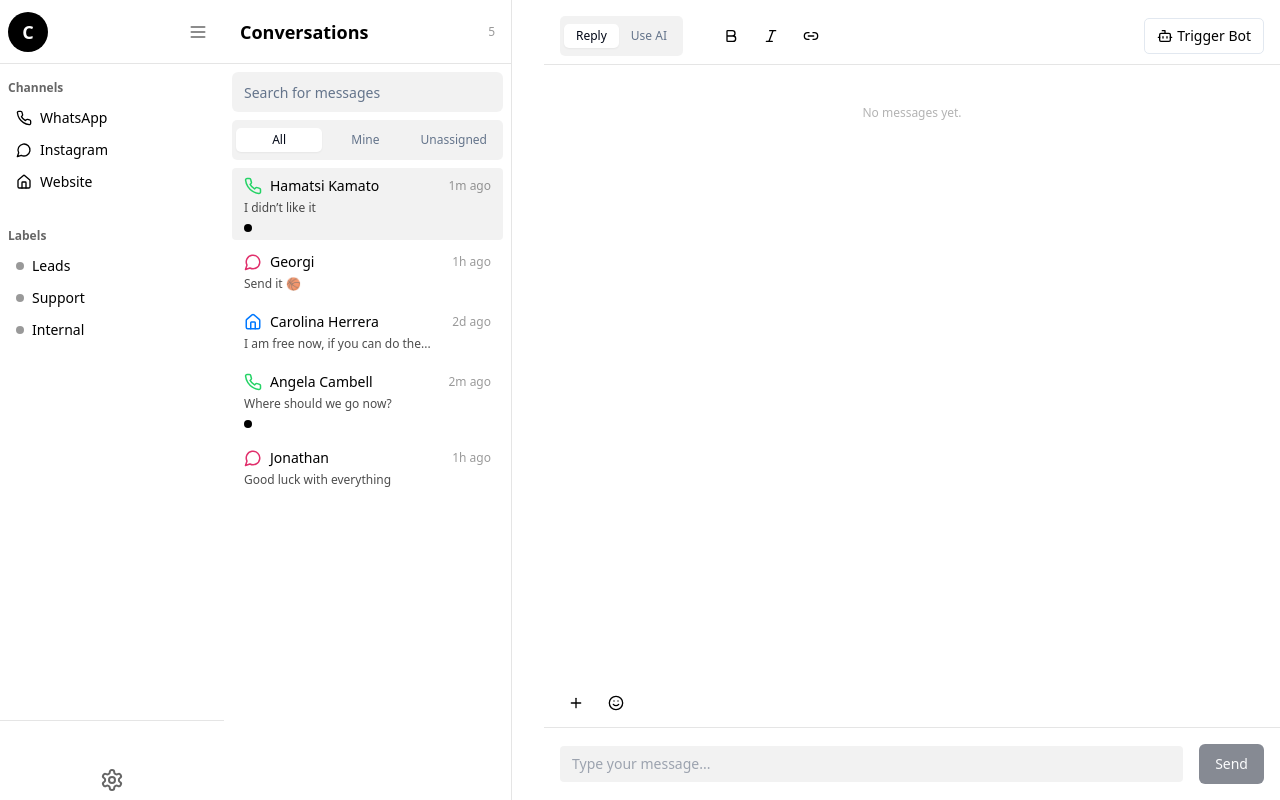
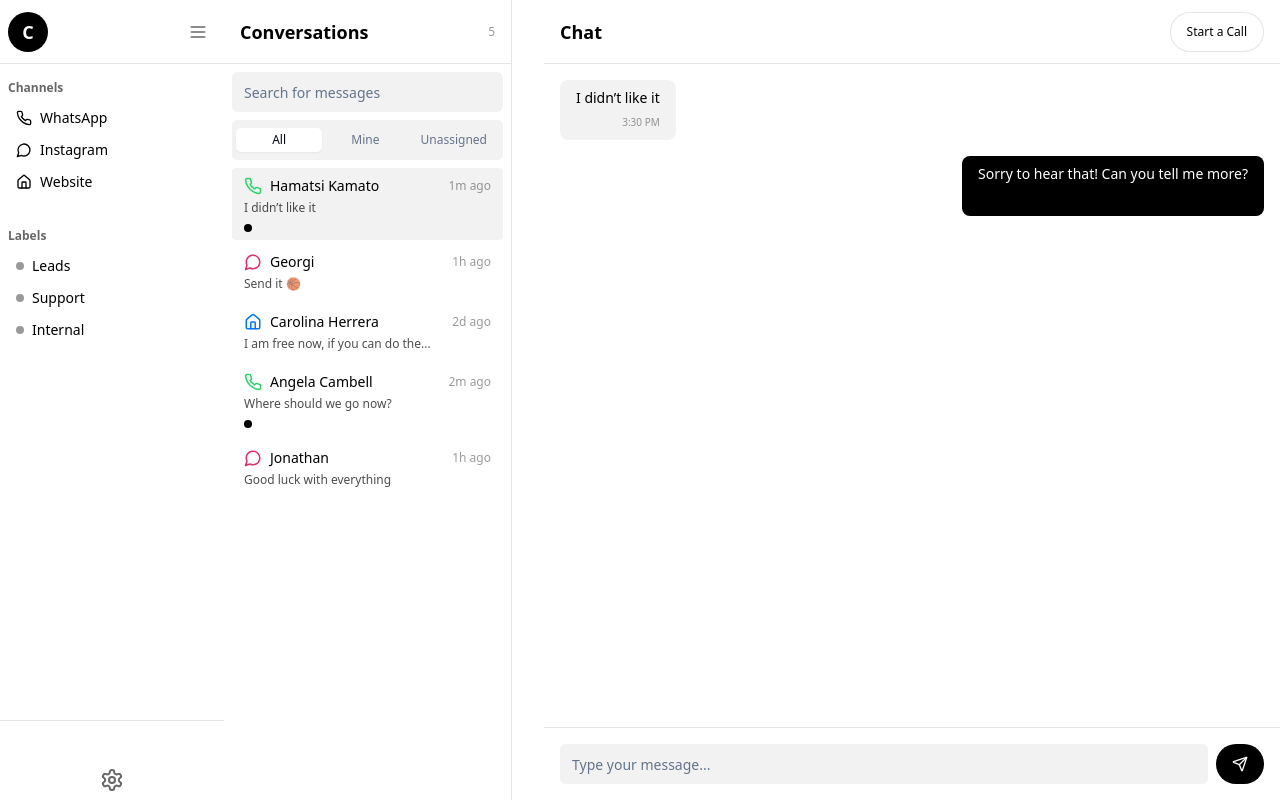
Before and after one commit to Digigit24/celiyo, a React (Vite) app: page / in a window 1280 px wide. Built offline with nearby package versions, Linux system fonts and the light colour scheme.

Commit message:
Reverted all changes back to version 859fa3bf12bb3816bbada1bc0b2128391c8089c7

```diff
--- a/src/components/ChatWindow.tsx
+++ b/src/components/ChatWindow.tsx
@@ -1,131 +1,100 @@
-import { useState, useRef } from "react";
-import { Tabs, TabsList, TabsTrigger } from "@/components/ui/tabs";
+import { useRef, useEffect } from "react";
+import { Send, ArrowLeft } from "lucide-react";
 import { Button } from "@/components/ui/button";
-import { DropdownMenu, DropdownMenuTrigger, DropdownMenuContent, DropdownMenuItem } from "@/components/ui/dropdown-menu";
-import { Bold, Italic, Link2, Smile, Plus, Bot } from "lucide-react";
+import { Input } from "@/components/ui/input";
+
+const messagesData: Record<string, Array<{ from: "me" | "them"; text: string; time: string }>> = {
+  "1": [
+    { from: "them", text: "I didn’t like it", time: "3:30 PM" },
+    { from: "me", text: "Sorry to hear that! Can you tell me more?", time: "3:31 PM" },
+  ],
+  "2": [
+    { from: "me", text: "Send it 🏀", time: "3:30 PM" },
+    { from: "them", text: "Here you go!", time: "3:31 PM" },
+  ],
+  "3": [
+    { from: "them", text: "I am free now, if you can do the...", time: "3:30 PM" },
+    { from: "me", text: "Sure, let's do it!", time: "3:31 PM" },
+  ],
+  "4": [
+    { from: "them", text: "Where should we go now?", time: "3:30 PM" },
+    { from: "me", text: "Let's decide together.", time: "3:31 PM" },
+  ],
+  "5": [
+    { from: "them", text: "Good luck with everything", time: "3:30 PM" },
+    { from: "me", text: "Thank you!", time: "3:31 PM" },
+  ],
+};
 
 type Props = {
   conversationId: string;
+  isMobile?: boolean;
+  onBack?: () => void;
 };
 
-const botFlows = [
-  { label: "Welcome Flow", value: "welcome" },
-  { label: "FAQ Flow", value: "faq" },
-  { label: "Feedback Flow", value: "feedback" },
-];
+export const ChatWindow = ({ conversationId, isMobile, onBack }: Props) => {
+  const messages = messagesData[conversationId] || [];
+  const endRef = useRef<HTMLDivElement>(null);
 
-export const ChatWindow = ({ conversationId }: Props) => {
-  const [tab, setTab] = useState("reply");
-  const [message, setMessage] = useState("");
-  const [selectedFlow, setSelectedFlow] = useState<string | null>(null);
-  const fileInputRef = useRef<HTMLInputElement>(null);
-
-  const handleFileClick = () => {
-    fileInputRef.current?.click();
-  };
+  useEffect(() => {
+    endRef.current?.scrollIntoView({ behavior: "smooth" });
+  }, [conversationId, messages.length]);
 
   return (
-    <div className="flex flex-col h-full bg-white">
-      {/* Header */}
-      <div className="flex flex-col border-b border-black/10 px-4 pt-4 pb-2">
-        <div className="flex items-center gap-4">
-          {/* Tabs */}
-          <Tabs value={tab} onValueChange={setTab}>
-            <TabsList className="bg-black/5 p-1" style={{ borderRadius: 5 }}>
-              <TabsTrigger value="reply" className="text-xs px-3 py-1" style={{ borderRadius: 5 }}>
-                Reply
-              </TabsTrigger>
-              <TabsTrigger value="ai" className="text-xs px-3 py-1" style={{ borderRadius: 5 }}>
-                Use AI
-              </TabsTrigger>
-            </TabsList>
-          </Tabs>
-          {/* Rich text actions */}
-          <div className="flex items-center gap-2 ml-4">
-            <Button variant="ghost" size="icon" className="h-8 w-8" tabIndex={-1}>
-              <Bold size={16} />
+    <section className="flex flex-col flex-1 min-w-0 bg-white min-h-screen">
+      <div className="flex items-center justify-between h-16 border-b border-black/10 px-4">
+        <div className="flex items-center gap-2">
+          {isMobile && (
+            <Button
+              variant="ghost"
+              size="icon"
+              className="mr-2"
+              onClick={onBack}
+              aria-label="Back"
+            >
+              <ArrowLeft size={20} />
             </Button>
-            <Button variant="ghost" size="icon" className="h-8 w-8" tabIndex={-1}>
-              <Italic size={16} />
-            </Button>
-            <Button variant="ghost" size="icon" className="h-8 w-8" tabIndex={-1}>
-              <Link2 size={16} />
-            </Button>
-          </div>
-          {/* Bot trigger */}
-          <div className="ml-auto">
-            <DropdownMenu>
-              <DropdownMenuTrigger asChild>
-                <Button variant="outline" size="sm" className="flex items-center gap-1" style={{ borderRadius: 5 }}>
-                  <Bot size={16} />
-                  {selectedFlow ? botFlows.find(f => f.value === selectedFlow)?.label : "Trigger Bot"}
-                </Button>
-              </DropdownMenuTrigger>
-              <DropdownMenuContent align="end">
-                {botFlows.map(flow => (
-                  <DropdownMenuItem
-                    key={flow.value}
-                    onClick={() => setSelectedFlow(flow.value)}
-                  >
-                    {flow.label}
-                  </DropdownMenuItem>
-                ))}
-              </DropdownMenuContent>
-            </DropdownMenu>
-          </div>
+          )}
+          <span className="font-semibold text-lg">Chat</span>
         </div>
-      </div>
-      {/* Chat area (messages) */}
-      <div className="flex-1 overflow-y-auto px-4 py-2">
-        {/* ...messages would go here... */}
-        <div className="text-center text-black/30 text-xs mt-8">No messages yet.</div>
-      </div>
-      {/* File upload and emoji row */}
-      <div className="flex items-center gap-2 px-4 pb-2">
-        <Button
-          variant="ghost"
-          size="icon"
-          className="h-8 w-8"
-          onClick={handleFileClick}
-          tabIndex={-1}
-        >
-          <Plus size={18} />
-        </Button>
-        <input
-          type="file"
-          ref={fileInputRef}
-          className="hidden"
-          multiple
-        />
-        <Button
-          variant="ghost"
-          size="icon"
-          className="h-8 w-8"
-          tabIndex={-1}
-        >
-          <Smile size={18} />
+        <Button variant="outline" className="border-black/10 text-black px-4 py-1 rounded-full text-xs font-medium">
+          Start a Call
         </Button>
       </div>
-      {/* Typing area */}
+      <div className="flex-1 overflow-y-auto px-4 py-4 space-y-4">
+        {messages.map((msg, idx) => (
+          <div
+            key={idx}
+            className={`flex ${msg.from === "me" ? "justify-end" : "justify-start"}`}
+          >
+            <div
+              className={`rounded-lg px-4 py-2 max-w-xs text-sm ${
+                msg.from === "me"
+                  ? "bg-black text-white ml-8"
+                  : "bg-black/5 text-black mr-8"
+              }`}
+            >
+              {msg.text}
+              <div className="text-[10px] text-black/40 mt-1 text-right">{msg.time}</div>
+            </div>
+          </div>
+        ))}
+        <div ref={endRef} />
+      </div>
       <form
         className="flex items-center gap-2 border-t border-black/10 px-4 py-4"
         onSubmit={e => {
           e.preventDefault();
-          if (message.trim()) {
-            setMessage("");
-          }
         }}
       >
-        <input
-          className="flex-1 bg-black/5 rounded px-3 py-2 border-none outline-none text-sm"
+        <Input
           placeholder="Type your message..."
-          value={message}
-          onChange={e => setMessage(e.target.value)}
+          className="flex-1 bg-black/5 border-none text-black"
         />
-        <Button type="submit" className="ml-2" disabled={!message.trim()}>
-          Send
+        <Button type="submit" className="bg-black text-white rounded-full px-4 py-2">
+          <Send size={16} />
         </Button>
       </form>
-    </div>
+    </section>
   );
 };
```
